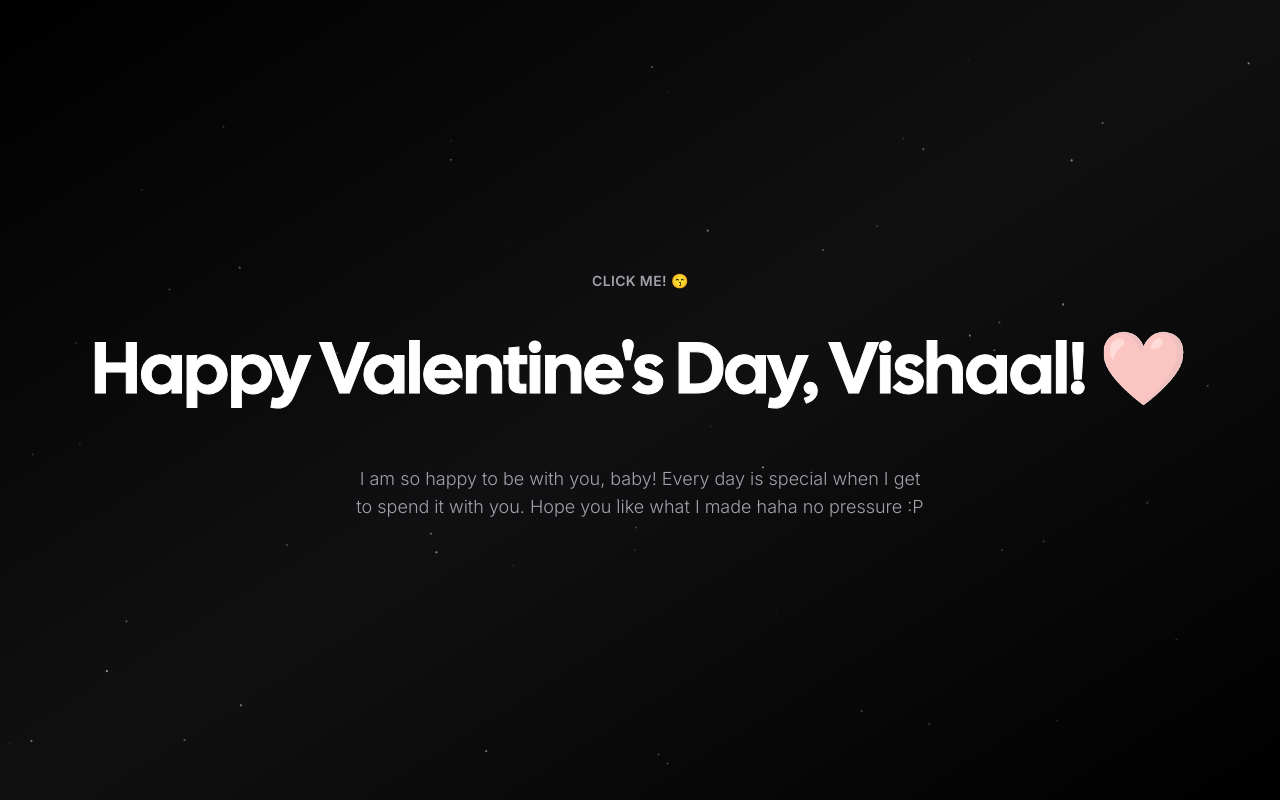
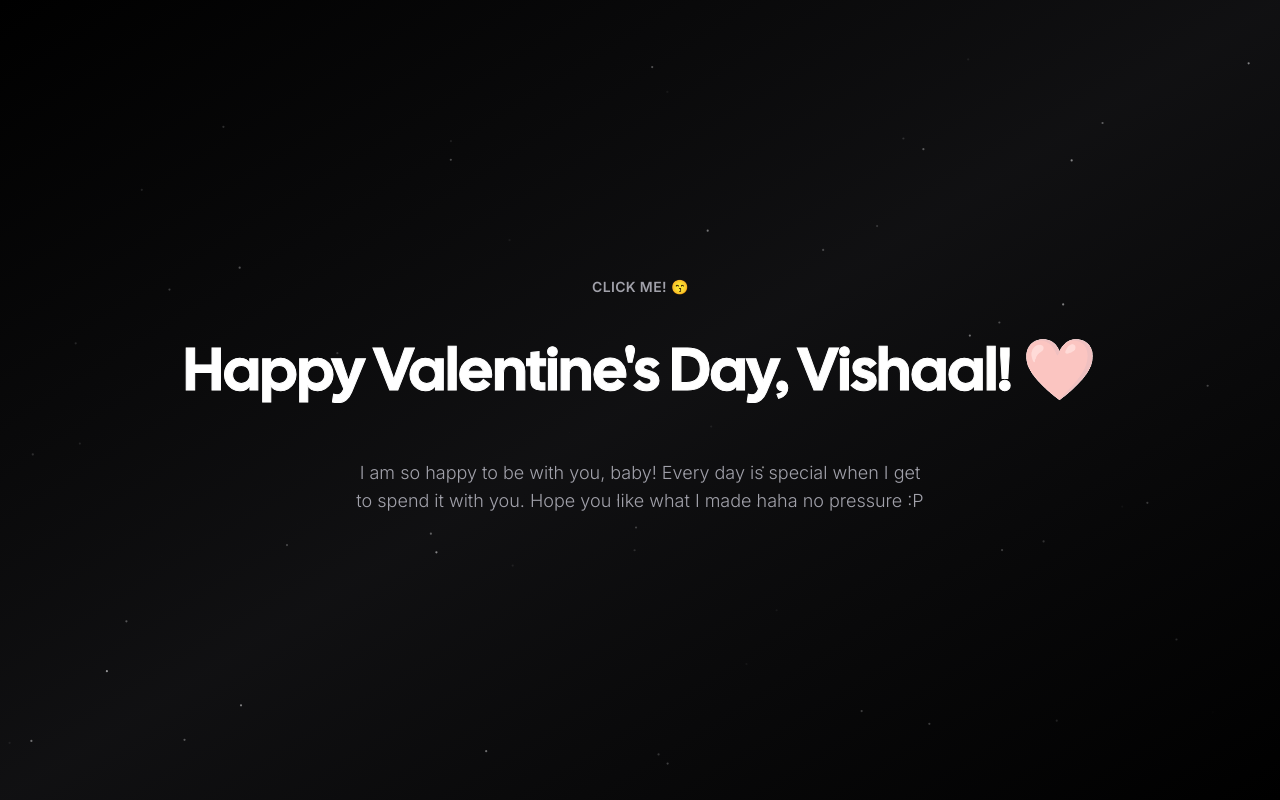
Before and after one commit to priyanka-murugan/hvd_website, a Next.js app: page / in a window 1280 px wide. Built offline with nearby package versions, Linux system fonts and the light colour scheme; no server answers; what tailwindcss-debug-screens would draw is missing.

Commit message:
change font size

```diff
--- a/app/page.tsx
+++ b/app/page.tsx
@@ -35,7 +35,7 @@
       />
 
       {/* Main Heading with Glow Effect */}
-      <h1 className="py-3.5 px-1 z-10 text-4xl sm:text-5xl md:text-7xl text-transparent duration-1000 bg-white cursor-default text-edge-outline animate-title font-display bg-clip-text whitespace-nowrap glow">
+      <h1 className="py-3.5 px-1 z-10 text-4xl sm:text-4xl md:text-6xl text-transparent duration-1000 bg-white cursor-default text-edge-outline animate-title font-display bg-clip-text whitespace-nowrap glow">
         Happy Valentine's Day, Vishaal! ❤️
       </h1>
 
```
